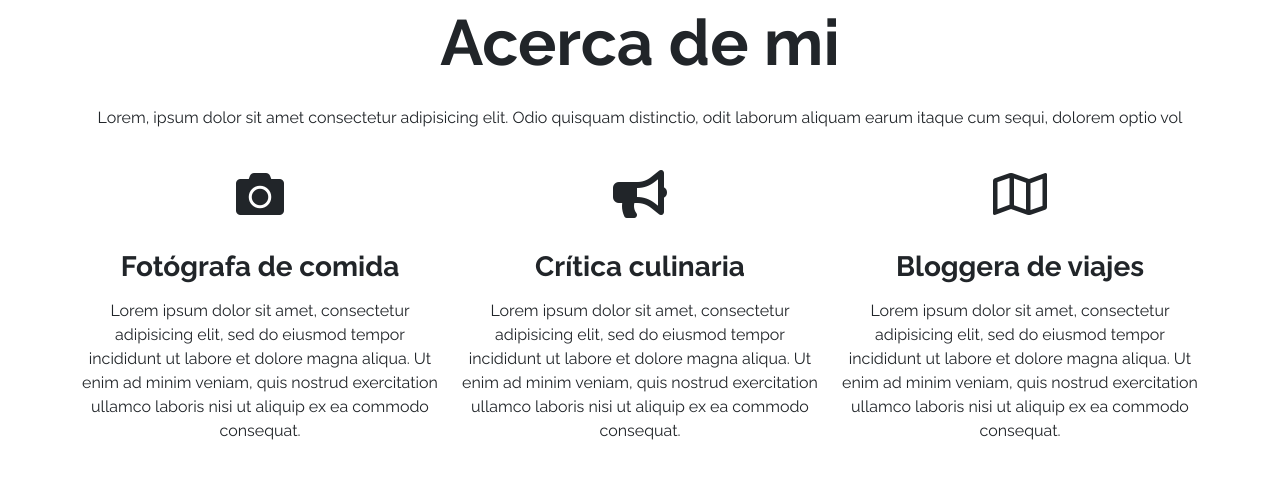
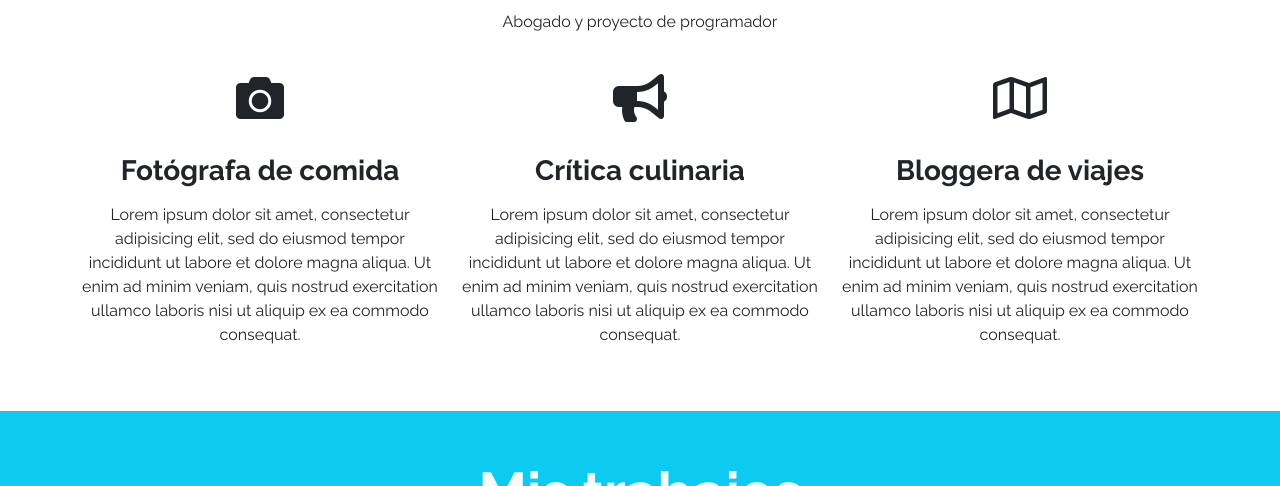
Before and after one commit to Alejandro-Toro/Desafio, a plain HTML site: page index.html in a window 1280 px wide. Shown: the part 739-1225 px from the top of the page. Drawn offline with nearby package versions, Linux system fonts and the light colour scheme.

Commit message:
change about me section

```diff
--- a/index.html
+++ b/index.html
@@ -49,7 +49,7 @@
         <div class="container">
             <div class="ms-auto col-12 col-md-7 ">
                 <h1 class="display-1 fw-bold my-5">
-                    Comidas del fin <br> del mundo
+                    Programador <br>
                 </h1>
                 <p class="my-5">
                     Lorem ipsum dolor sit amet consectetur adipisicing elit. Facilis, accusamus iusto quibusdam
@@ -71,8 +71,7 @@
         <h2 class="display-3 fw-bold my-4">Acerca de mi</h2>
 
         <p class="my-4">
-            Lorem, ipsum dolor sit amet consectetur adipisicing elit. Odio quisquam distinctio, odit laborum aliquam
-            earum itaque cum sequi, dolorem optio vol
+            Abogado y proyecto de programador
         </p>
 
 
```
